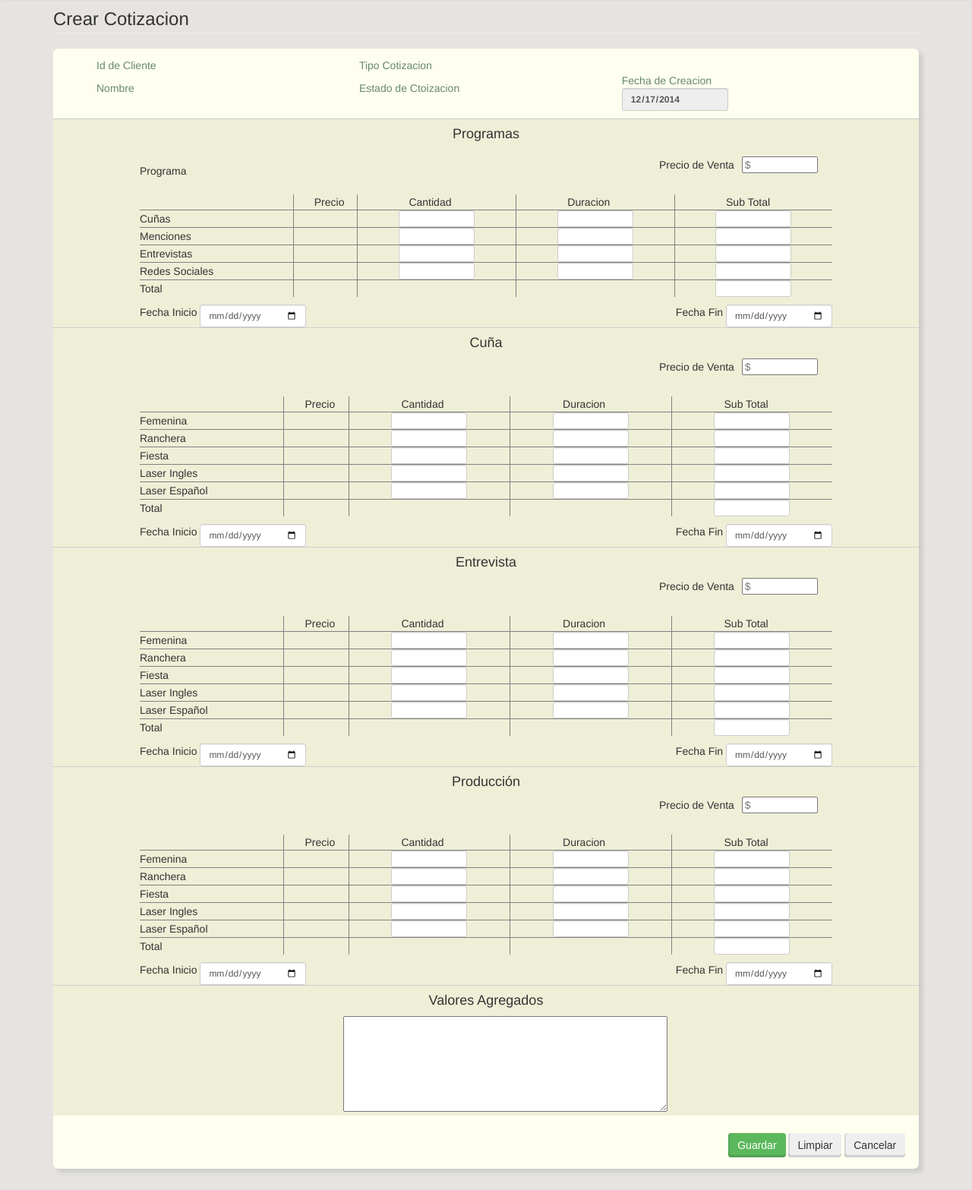
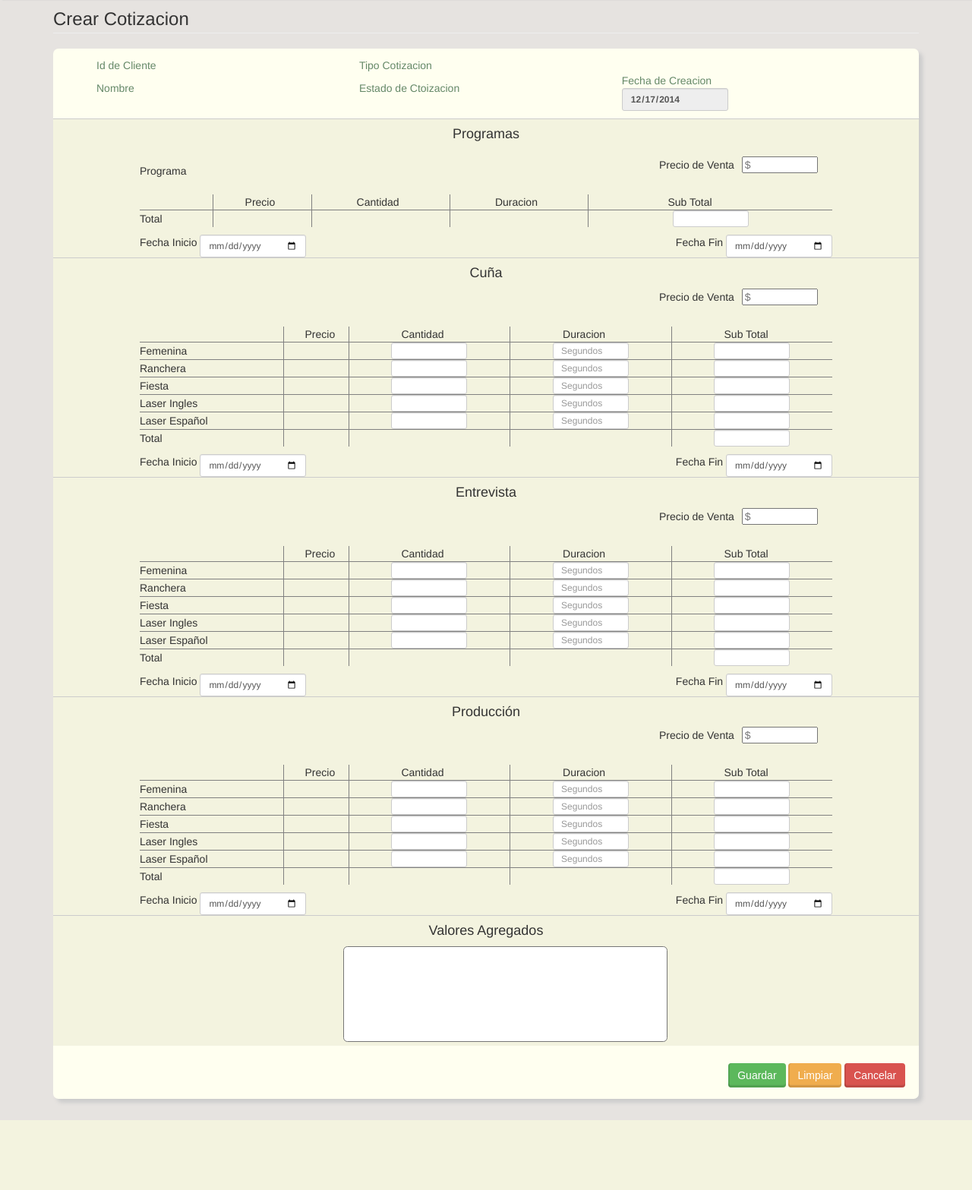
Before and after one commit to byronpenna/radiostereo, a CodeIgniter app: the page made by application/views/cotizacion/crearCotizacion.php in a window 1280 px wide. Shown: the part 52-1619 px from the top of the page at 76% size. After the commit the page ends 1527 px from the top, so only its background shows below. Run offline with CodeIgniter, Linux system fonts and the light colour scheme; data that the repository does not hold is empty.

Commit message:
cotizacion2
cotizaciones

```diff
--- a/application/controllers/cotizacion/cotizacion.php
+++ b/application/controllers/cotizacion/cotizacion.php
@@ -11,8 +11,8 @@
 			$data["cliente"] 	= $cotizacionModel->getDatosCliente($id);
 			$data["TipoCot"] 	= $cotizacionModel->getTipoCotizacion();
 			$data["EstadoCot"] 	= $cotizacionModel->getEstadoCotizacion();
-			$data["Prog"] 	= $cotizacionModel->getProgAddCot();
-			$data["Precios"] = $cotizacionModel->getPrecios();
+			$data["Prog"] 		= $cotizacionModel->getProgAddCot();
+			$data["Servicios"]	=$cotizacionModel->getServiciosCot();
 			$this->load->view("cotizacion/crearCotizacion.php",$data);
 		}
 	}
--- a/application/views/cotizacion/crearCotizacion.php
+++ b/application/views/cotizacion/crearCotizacion.php
@@ -50,35 +50,36 @@
                                 <td><p>Duracion</p></td>
                                 <td><p>Sub Total</p></td>
                             </tr>
-                            <tr>
+                            <?php echo $Servicios; ?>
+                            <!-- <tr>
                                 <td>Cuñas</td>
                                 <td><?php echo $Precios; ?></td>
                                 <td><input type="text" name="" value="" class="form-control input-sm inAddCot"></td>
-                                <td><input type="text" name="" value="  " class="form-control input-sm inAddCot "></td>
+                                <td><input type="text" name="" value="" placeholder="Segundos" class="form-control input-sm inAddCot " ></td>
                                 <td><input type="text" name="" value="" class="form-control input-sm inAddCot"></td>
                             </tr>
                             <tr>
                                 <td>Menciones</td>
                                 <td><?php echo $Precios; ?></td>
                                 <td><input type="text" name="" value="" class="form-control input-sm inAddCot"></td>
-                                <td><input type="text" name="" value="" class="form-control input-sm inAddCot"></td>
+                                <td><input type="text" name="" value="" placeholder="Segundos" class="form-control input-sm inAddCot"></td>
                                 <td><input type="text" name="" value="" class="form-control input-sm inAddCot"></td>
                             </tr>
                             <tr>
                                 <td>Entrevistas</td>
                                 <td><?php echo $Precios; ?></td>
                                 <td><input type="text" name="" value="" class="form-control input-sm inAddCot"></td>
-                                <td><input type="text" name="" value="" class="form-control input-sm inAddCot"></td>
+                                <td><input type="text" name="" value="" placeholder="Segundos" class="form-control input-sm inAddCot"></td>
                                 <td><input type="text" name="" value="" class="form-control input-sm inAddCot"></td>
                             </tr>
                             <tr>
                                 <td>Redes Sociales</td>
                                 <td><?php echo $Precios; ?></td>
                                 <td><input type="text" name="" value="" class="form-control input-sm inAddCot"></td>
-                                <td><input type="text" name="" value="" class="form-control input-sm inAddCot"></td>
+                                <td><input type="text" name="" value="" placeholder="Segundos" class="form-control input-sm inAddCot"></td>
                                 <td><input type="text" name="" value="" class="form-control input-sm inAddCot"></td>
                             </tr>
-                            <tr>
+                            <tr> -->
                                 <td>Total</td>
                                 <td></td>
                                 <td></td>
@@ -120,35 +121,35 @@
                                 <td>Femenina</td>
                                 <td><?php echo $Precios; ?></td>
                                 <td><input type="text" name="" value="" class="form-control input-sm inAddCot"></td>
-                                <td><input type="text" name="" value="" class="form-control input-sm inAddCot"></td>
+                                <td><input type="text" name="" value="" placeholder="Segundos" class="form-control input-sm inAddCot"></td>
                                 <td><input type="text" name="" value="" class="form-control input-sm inAddCot"></td>
                             </tr>
                             <tr>
                                 <td>Ranchera</td>
                                 <td><?php echo $Precios; ?></td>
                                 <td><input type="text" name="" value="" class="form-control input-sm inAddCot"></td>
-                                <td><input type="text" name="" value="" class="form-control input-sm inAddCot"></td>
+                                <td><input type="text" name="" value="" placeholder="Segundos" class="form-control input-sm inAddCot"></td>
                                 <td><input type="text" name="" value="" class="form-control input-sm inAddCot"></td>
                             </tr>
                             <tr>
                                 <td>Fiesta</td>
                                 <td><?php echo $Precios; ?></td>
                                 <td><input type="text" name="" value="" class="form-control input-sm inAddCot"></td>
-                                <td><input type="text" name="" value="" class="form-control input-sm inAddCot"></td>
+                                <td><input type="text" name="" value="" placeholder="Segundos" class="form-control input-sm inAddCot"></td>
                                 <td><input type="text" name="" value="" class="form-control input-sm inAddCot"></td>
                             </tr>
                             <tr>
                                 <td>Laser Ingles</td>
                                 <td><?php echo $Precios; ?></td>
                                 <td><input type="text" name="" value="" class="form-control input-sm inAddCot"></td>
-                                <td><input type="text" name="" value="" class="form-control input-sm inAddCot"></td>
+                                <td><input type="text" name="" value="" placeholder="Segundos" class="form-control input-sm inAddCot"></td>
                                 <td><input type="text" name="" value="" class="form-control input-sm inAddCot"></td>
                             </tr>
                             <tr>
                                 <td>Laser Espa&ntilde;ol</td>
                                 <td><?php echo $Precios; ?></td>
                                 <td><input type="text" name="" value="" class="form-control input-sm inAddCot"></td>
-                                <td><input type="text" name="" value="" class="form-control input-sm inAddCot"></td>
+                                <td><input type="text" name="" value="" placeholder="Segundos" class="form-control input-sm inAddCot"></td>
                                 <td><input type="text" name="" value="" class="form-control input-sm inAddCot"></td>
                             </tr>
                             <tr>
@@ -193,35 +194,35 @@
                                 <td>Femenina</td>
                                 <td><?php echo $Precios; ?></td>
                                 <td><input type="text"  name="" value="" class="form-control input-sm inAddCot"></td>
-                                <td><input type="text" name="" value="" class="form-control input-sm inAddCot"></td>
+                                <td><input type="text" name="" value="" placeholder="Segundos" class="form-control input-sm inAddCot"></td>
                                 <td><input type="text" name="" value="" class="form-control input-sm inAddCot"></td>
                             </tr>
                             <tr>
                                 <td>Ranchera</td>
                                 <td><?php echo $Precios; ?></td>
                                 <td><input type="text" name="" value="" class="form-control input-sm inAddCot"></td>
-                                <td><input type="text" name="" value="" class="form-control input-sm inAddCot"></td>
+                                <td><input type="text" name="" value="" placeholder="Segundos" class="form-control input-sm inAddCot"></td>
                                 <td><input type="text" name="" value="" class="form-control input-sm inAddCot"></td>
                             </tr>
                             <tr>
                                 <td>Fiesta</td>
                                 <td><?php echo $Precios; ?></td>
                                 <td><input type="text" name="" value="" class="form-control input-sm inAddCot"></td>
-                                <td><input type="text" name="" value="" class="form-control input-sm inAddCot"></td>
+                                <td><input type="text" name="" value="" placeholder="Segundos" class="form-control input-sm inAddCot"></td>
                                 <td><input type="text" name="" value="" class="form-control input-sm inAddCot"></td>
                             </tr>
                             <tr>
                                 <td>Laser Ingles</td>
                                 <td><?php echo $Precios; ?></td>
                                 <td><input type="text" name="" value="" class="form-control input-sm inAddCot"></td>
-                                <td><input type="text" name="" value="" class="form-control input-sm inAddCot"></td>
+                                <td><input type="text" name="" value="" placeholder="Segundos" class="form-control input-sm inAddCot"></td>
                                 <td><input type="text" name="" value="" class="form-control input-sm inAddCot"></td>
                             </tr>
                             <tr>
                                 <td>Laser Espa&ntilde;ol</td>
                                 <td><?php echo $Precios; ?></td>
                                 <td><input type="text" name="" value="" class="form-control input-sm inAddCot"></td>
-                                <td><input type="text" name="" value="" class="form-control input-sm inAddCot"></td>
+                                <td><input type="text" name="" value="" placeholder="Segundos" class="form-control input-sm inAddCot"></td>
                                 <td><input type="text" name="" value="" class="form-control input-sm inAddCot"></td>
                             </tr>
                             <tr>
@@ -265,36 +266,36 @@
                             <tr>
                                 <td>Femenina</td>
                                 <td><?php echo $Precios; ?></td>
-                                <td><input type="text" name="" value="" validation='[0-9]' class="form-control input-sm inAddCot"></td>
-                                <td><input type="text" name="" value="" class="form-control input-sm inAddCot"></td>
+                                <td><input type="text" name="" value=""  class="form-control input-sm inAddCot"></td>
+                                <td><input type="text" name="" value="" placeholder="Segundos" class="form-control input-sm inAddCot"></td>
                                 <td><input type="text" name="" value="" class="form-control input-sm inAddCot "></td>
                             </tr>
                             <tr>
                                 <td>Ranchera</td>
                                 <td><?php echo $Precios; ?></td>
                                 <td><input type="text" name="" value="" class="form-control input-sm inAddCot"></td>
-                                <td><input type="text" name="" value="" class="form-control input-sm inAddCot"></td>
+                                <td><input type="text" name="" value="" placeholder="Segundos" class="form-control input-sm inAddCot"></td>
                                 <td><input type="text" name="" value="" class="form-control input-sm inAddCot"></td>
                             </tr>
                             <tr>
                                 <td>Fiesta</td>
                                 <td><?php echo $Precios; ?></td>
                                 <td><input type="text" name="" value="" class="form-control input-sm inAddCot"></td>
-                                <td><input type="text" name="" value="" class="form-control input-sm inAddCot"></td>
+                                <td><input type="text" name="" value="" placeholder="Segundos" class="form-control input-sm inAddCot"></td>
                                 <td><input type="text" name="" value="" class="form-control input-sm inAddCot"></td>
                             </tr>
                             <tr>
                                 <td>Laser Ingles</td>
                                 <td><?php echo $Precios; ?></td>
                                 <td><input type="text" name="" value="" class="form-control input-sm inAddCot"></td>
-                                <td><input type="text" name="" value="" class="form-control input-sm inAddCot"></td>
+                                <td><input type="text" name="" value="" placeholder="Segundos" class="form-control input-sm inAddCot"></td>
                                 <td><input type="text" name="" value="" class="form-control input-sm inAddCot"></td>
                             </tr>
                             <tr>
                                 <td>Laser Espa&ntilde;ol</td>
                                 <td><?php echo $Precios; ?></td>
                                 <td><input type="text" name="" value="" class="form-control input-sm inAddCot"></td>
-                                <td><input type="text" name="" value="" class="form-control input-sm inAddCot"></td>
+                                <td><input type="text" name="" value="" placeholder="Segundos" class="form-control input-sm inAddCot"></td>
                                 <td><input type="text" name="" value="" class="form-control input-sm inAddCot"></td>
                             </tr>
                             <tr>
@@ -335,8 +336,8 @@
             <!-- Finaliza contenedor de los servicios -->
             <article id="contBtnAddCot">
                 <input type="submit" name="" value="Guardar" class="btn btn-m btn-success btnAddCot">
-                <input type="submit" name="" value="Limpiar" class="btn btn-m  btnAddCot">
-                <input type="submit" name="" value="Cancelar" class="btn btn-m  btnAddCot">
+                <input type="submit" name="" value="Limpiar" class="btn btn-m btn-warning btnAddCot">
+                <input type="submit" name="" value="Cancelar" class="btn btn-m btn-danger btnAddCot">
             </article>
     	</section>
     </section>
--- a/resources/css/estilo.css
+++ b/resources/css/estilo.css
@@ -232,7 +232,7 @@ text-decoration:none;
   padding-bottom: 5em;
 }
 #contCotSer{
-  background:rgba(214,215,181,0.4);
+  background:rgba(214,215,181,0.3);
   width: 100%;
   height:auto;
   padding-top:0.5px;
@@ -291,6 +291,16 @@ text-decoration:none;
 }
 .medios{
   width: 140px;
+}
+.mpequenios{
+  width: 77px;
+  margin:auto;
+  padding: auto;
+  height: 20px;
+}
+textarea{
+  resize:none;
+  border-radius:0.4em;
 }
 #conProgra{
   height:70%;
```
Also changed, not shown: application/models/cotizacionm/cotizacionm.php (+17 -2 lines).
